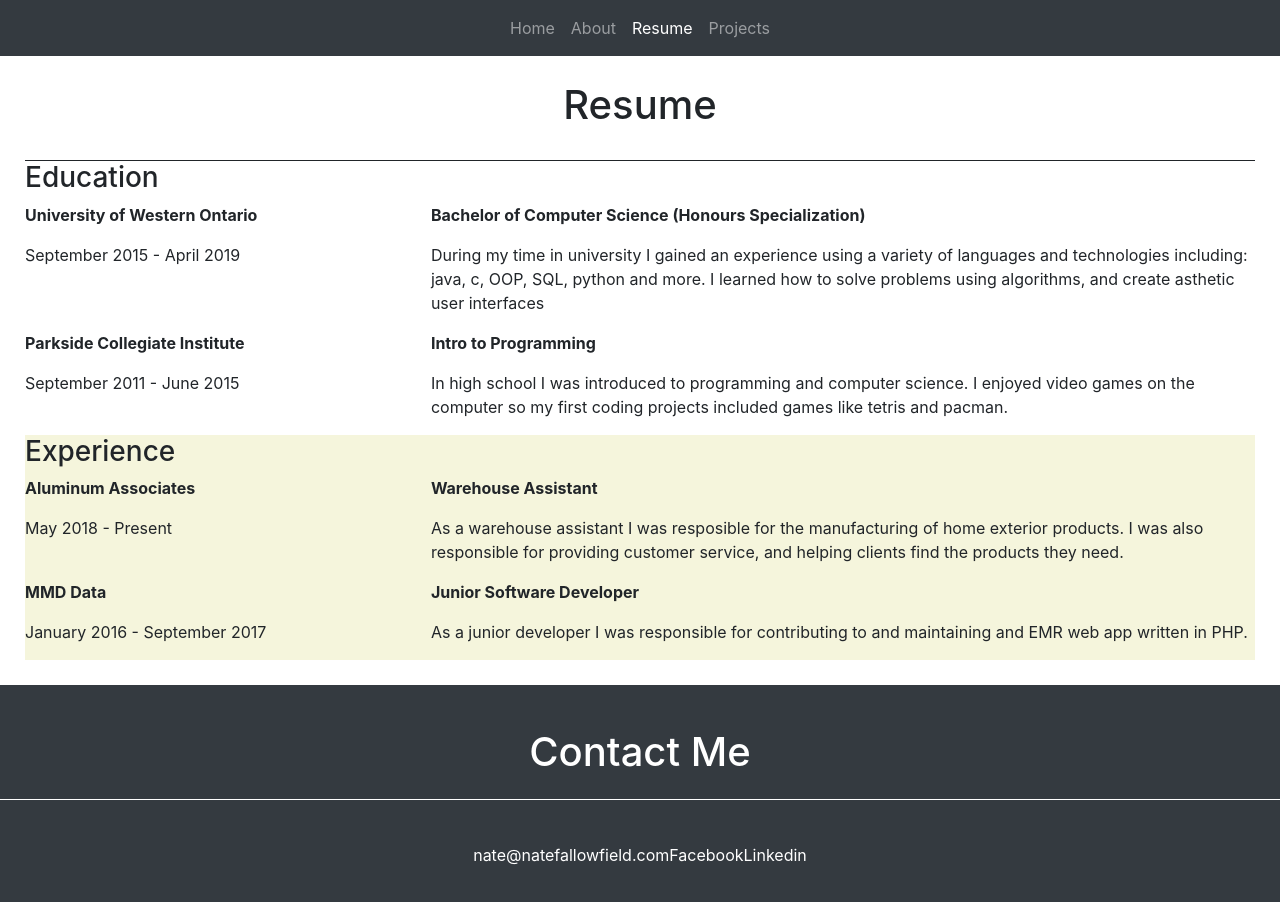
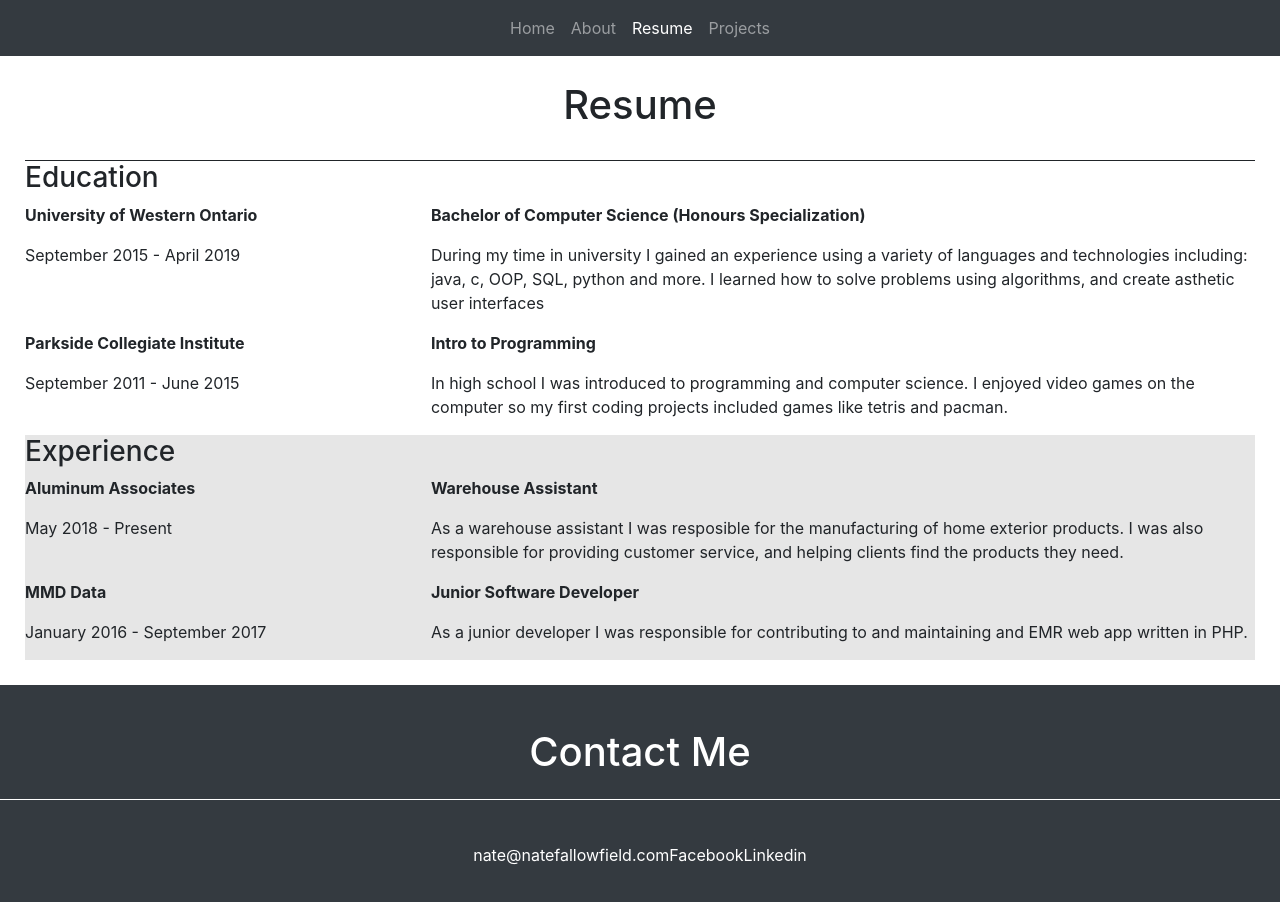
Before and after one commit to nfallowf/AWSDemo, a React (Create React App) app: page /resume in a window 1280 px wide. Shown: the top 902 px of the page. Built offline with nearby package versions, Linux system fonts and the light colour scheme; a small style sheet from the web is missing; what aws-amplify would draw is missing.

Commit message:
changed resume background color

```diff
--- a/package.json
+++ b/package.json
@@ -14,7 +14,7 @@
     "react-dom": "^16.13.1",
     "react-router": "^5.2.0",
     "react-router-dom": "^5.2.0",
-    "react-scripts": "3.4.3",
+    "react-scripts": "^3.4.4",
     "react-transition-group": "^4.4.1"
   },
   "scripts": {
--- a/src/Resume.css
+++ b/src/Resume.css
@@ -31,7 +31,7 @@
 
 #Experience {
     width: 100%;
-    background-color: Beige;
+    background-color: #e6e6e6;
 }
 
 #Skills {
```
Also changed, not shown: 2 other files (tests, documents, lock files or other folders).
